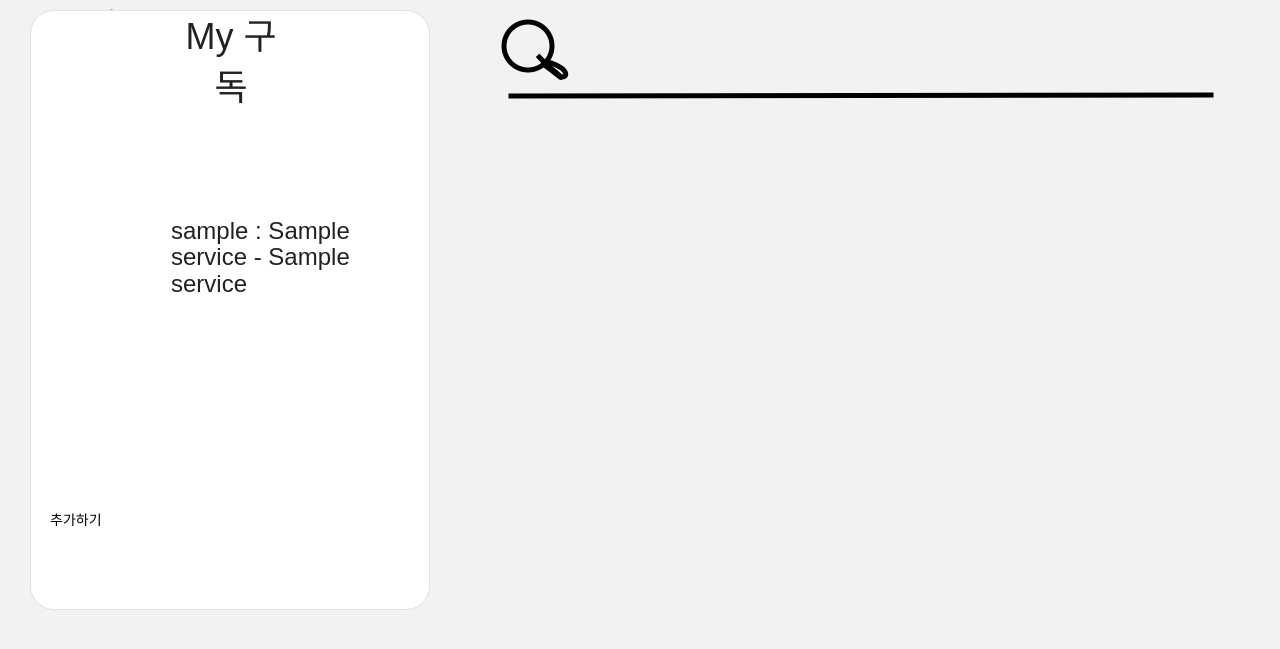
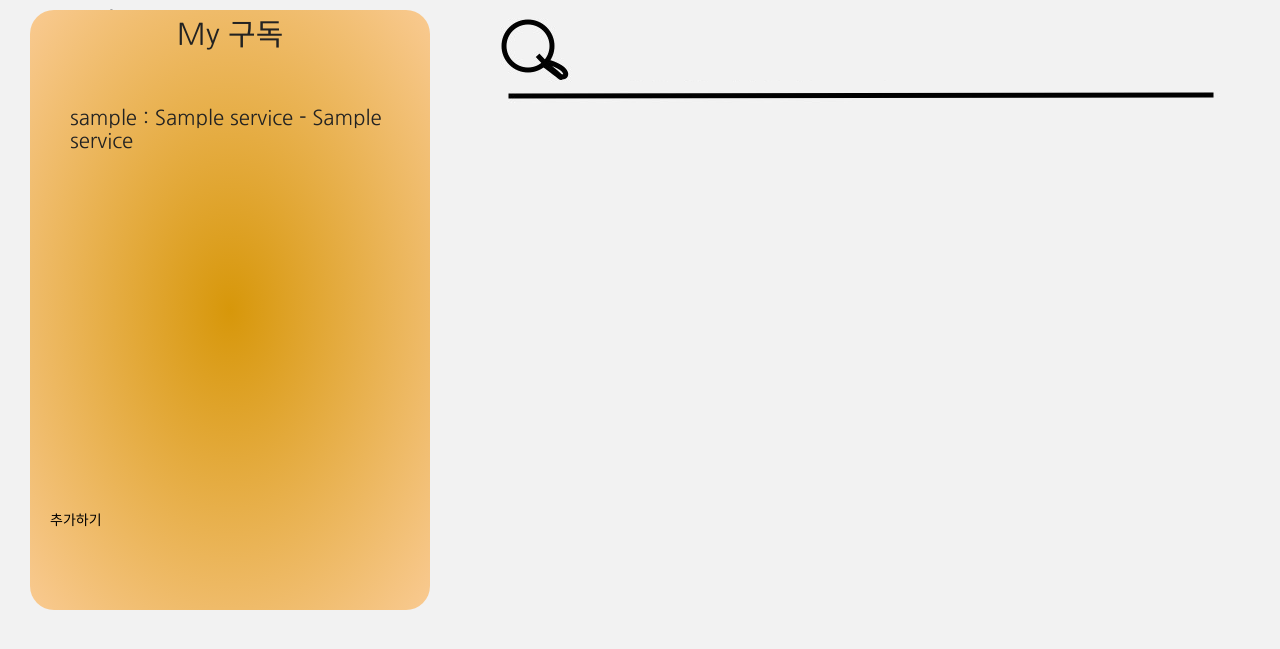
Before and after one commit to qkrwjdan/Sub-s, a Django app: template index/templates/mysubs.html in a window 1280 px wide. Shown: the part 90-739 px from the top of the page. Run offline with Django 3.2, Linux system fonts and the light colour scheme; the template is opened without the code that fills it: values that come from a table or form of the project are taken from there, others are empty; tables that the repository leaves empty hold one stand-in row (values such as "Sample post"); some libraries are stand-ins or nearby versions; some web fonts are replaced.

Commit message:
디자인 하다가 뇌 터질거같아

```diff
--- a/index/templates/mysubs.html
+++ b/index/templates/mysubs.html
@@ -75,9 +75,10 @@ function searchajax(){
 
 <div><a href="{% url 'mysubs_add' %}" style="position: absolute; top : 600px; left : 50px; z-index:3;">추가하기</a></div>
 <div class = "box" style = "height : 600px; width : 400px; position:absolute; left : 30px; z-index:2;">
-    <div id="subject" style ="position : relative;left : 140px;font-size : 36px;height: 40px; text-align : center; width: 120px;" >My 구독</div>
+    <div id="subject" style ="position : relative;left : 140px; height: 40px; text-align : center; width: 120px;" >My 구독</div>
     {% for p in plan %}
-        <h3 class="usingPlan" style= "position:absolute; top :2{{p.id}}0px; left : 150px; margin-left:-10px; margin-top:-3px;z-index : 3;">{{ p.user }} : {{ p.service }}</h3>
+        <!-- <img id="{%static 'subs/{{p.service.service_name}}_logo' %}" style="height: 60px; width : 80px;" src="{% static 'subs/icloud_logo.png'%}" alt=""> -->
+        <h3 class="usingPlan" id = "usingPlanId{{p.id}}" style= "position:absolute; margin-left:-10px; margin-top:-3px;z-index : 3;">{{ p.user }} : {{ p.service }}</h3>
     {% endfor %}
 </div>
 
--- a/static/subs/mysubs.css
+++ b/static/subs/mysubs.css
@@ -1,18 +1,49 @@
 .box{
-    font-family: 'Apple SD Gothic Neo',arial,sans-serif;
+    -webkit-tap-highlight-color: rgba(0,0,0,0);
+    line-height: 1.42857143;
+    box-sizing: border-box;
+    font: 30px Dotum;
+    font-family: 'Nanum Gothic', sans-serif;
     color: #222;
-    font-size: small;
-    background: #fff;
+    background: radial-gradient(ellipse,#d7970a,#f9ca91);
     display: flex;
-    border: 1px solid #dfe1e5;
+    border: 0px solid #f9ca91;
     box-shadow: none;
     border-radius: 24px;
-    z-index: 1;
-    height: 344px;
     margin: 0 auto;
-    width: 482px;
+    height: 600px;
+    width: 400px;
+    position: absolute;
+    left: 30px;
+    z-index: 2;
 };
+
+#icloud_logo{
+    height: 60px;
+    width : 80px;
+}
 
 .usingPlan{
     z-index : 3;
 };
+
+#subject{
+    font: 30px Dotum;
+    font-family: 'Nanum Gothic', sans-serif;
+}
+
+
+#usingPlanId1,#usingPlanId2,#usingPlanId3{
+    font-size : 20.5px;
+    left : 50px;
+}
+
+#usingPlanId1{
+    top : 100px;
+}
+#usingPlanId2{
+    top : 150px;
+}
+#usingPlanId3{
+    top : 200px;
+}
```
Also changed, not shown: static/subs/icloud_logo.png (added).
